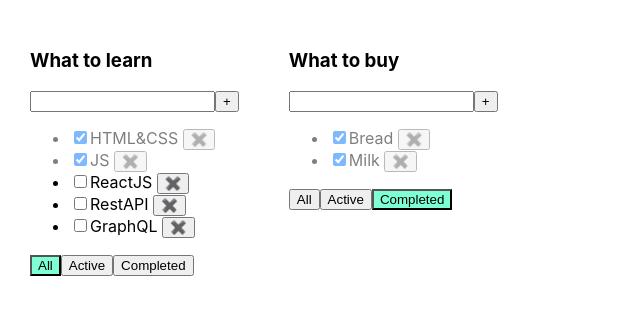
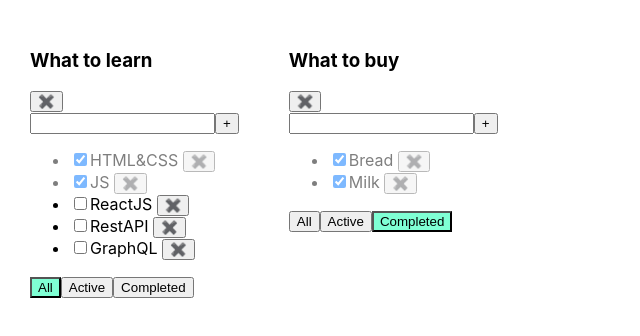
Before and after one commit to kkapchin/todolist, a React (Create React App) app: page / in a window 1280 px wide. Shown: the top 336 px of the page, without its empty margins (0-640 px from the left). Built offline with nearby package versions, Linux system fonts and the light colour scheme.

Commit message:
remove todolist

```diff
--- a/src/App.tsx
+++ b/src/App.tsx
@@ -28,8 +28,15 @@ export default function App() {
                 {id: v1(), title: "Eggs", isDone: false},
                 {id: v1(), title: "Butter", isDone: false},
             ],
-        })
-    ;
+    });
+
+    const removeTodolist = (todolistId: string) => {
+        setTodolists([
+            ...todolists.filter(tl => tl.id !== todolistId)
+        ]);
+        delete tasksObj[todolistId];
+        setTasksObj({...tasksObj});
+    }
 
     const removeTask = (id: string, todolistId: string) => {
         tasksObj[todolistId] = tasksObj[todolistId].filter(task => task.id !== id);
@@ -86,6 +93,7 @@ export default function App() {
                         addTask={addTask}
                         changeStatus={changeTaskStatus}
                         currentFilter={tl.filter}
+                        removeTodolist={removeTodolist}
                     />
                 )
             })}
--- a/src/Todolist.tsx
+++ b/src/Todolist.tsx
@@ -11,6 +11,7 @@ type PropsType = {
     addTask: (title: string, todolistId: string) => void
     changeStatus: (taskId: string, todolistId: string, isDone: boolean) => void
     currentFilter: Filter
+    removeTodolist: (todolistId: string) => void
 }
 
 export default function Todolist(props: PropsType) {
@@ -22,6 +23,7 @@ export default function Todolist(props: PropsType) {
         changeFilter,
         changeStatus,
         currentFilter,
+        removeTodolist,
     } = props;
 
     const [newTitle, setNewTitle] = useState('');
@@ -48,9 +50,14 @@ export default function Todolist(props: PropsType) {
         addTask();
     }
 
+    const removeTodolistHandler = () => {
+        removeTodolist(id);
+    }
+
     return (
         <div>
             <h3>{title}</h3>
+            <button onClick={removeTodolistHandler}>✖️</button>
             <div>
                 <input onChange={onChangeHandler}
                        onKeyDown={onKeyDownHandler}
```
